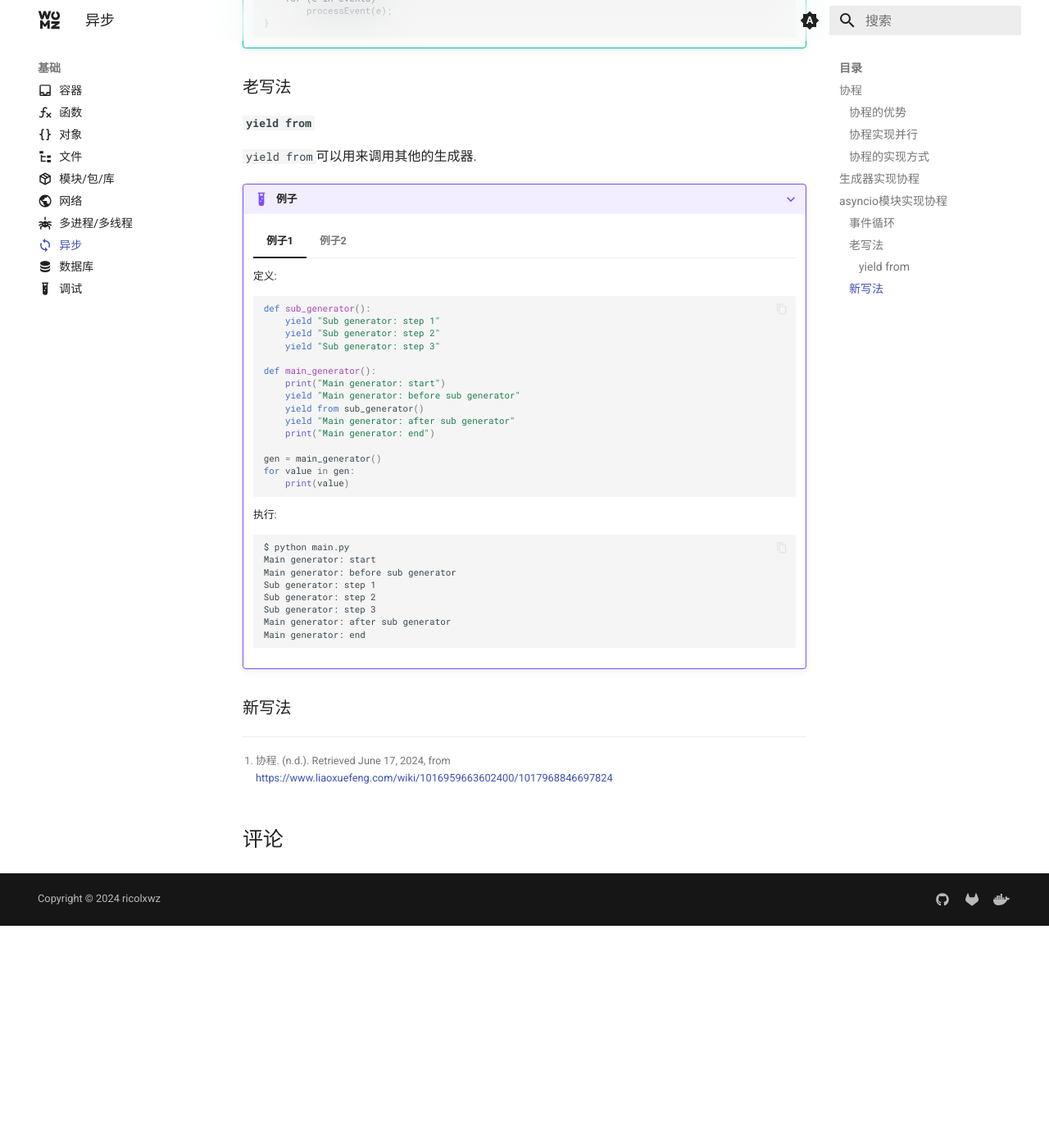
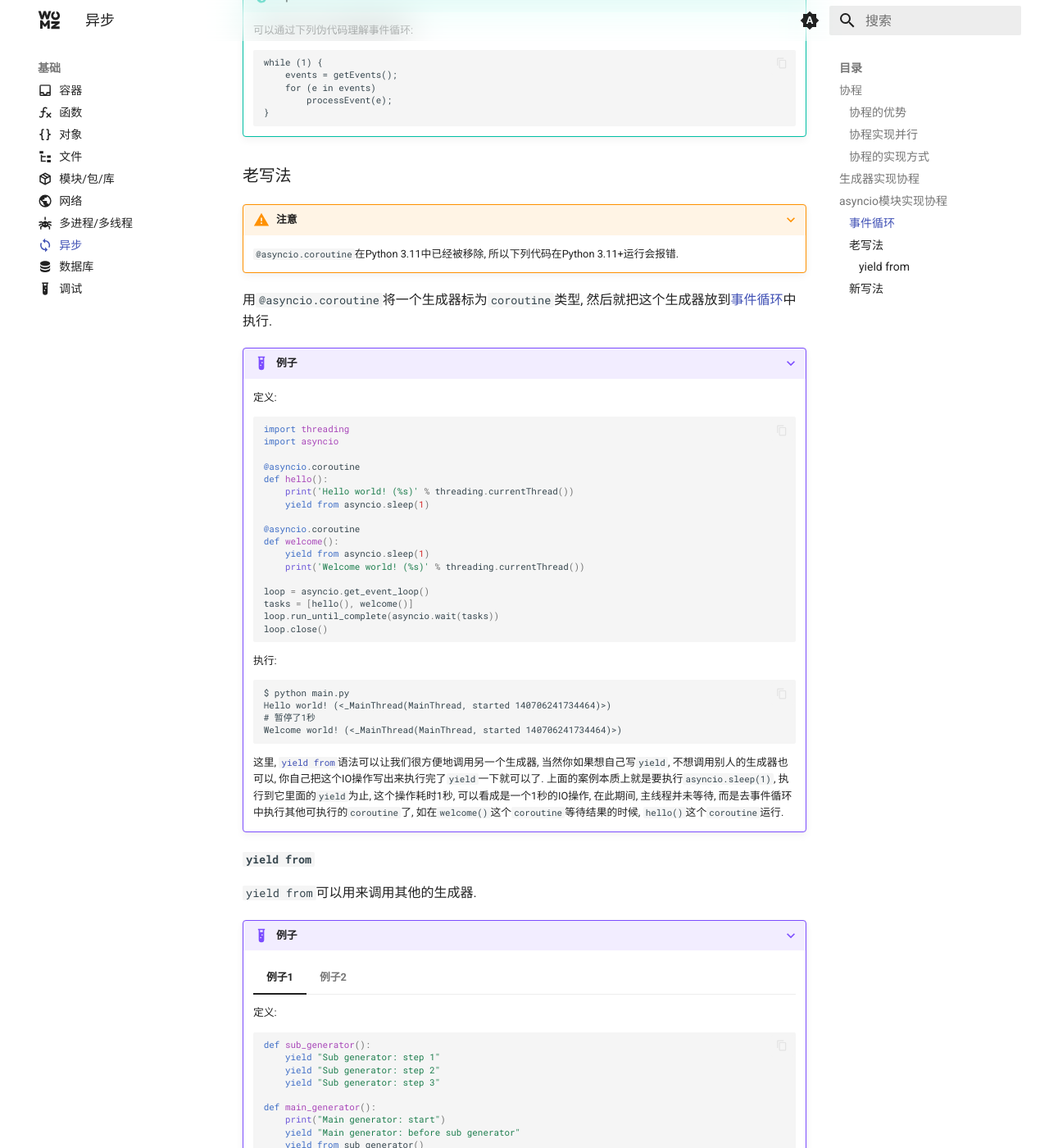
Before and after one commit to sigmax01/py, an MkDocs documentation site: the page built from docs/基础/异步.md, in a window 1280 px wide and 1400 px high, scrolled down 3116 px. Shown: the whole window at 82% size. Built offline with MkDocs 1.6.1 and Material for MkDocs 9.7.7, drawn with Linux system fonts in a browser that asks for light colours; comment, search, counter and statistics services are not loaded; before the commit the page ends 4245 px from its top, so only the background shows below that; some of the changed text lies outside the part shown.

Commit message:
`docs: Update module documentation for introducing asyncio module and explaining event loop and coroutines`

````diff
--- a/docs/基础/异步.md
+++ b/docs/基础/异步.md
@@ -129,7 +129,9 @@
 
 ## `asyncio`模块实现协程
 
-### 事件循环
+`asyncio`是Python 3.4版本引入的, 内置了对异步IO的支持. 它的编程模型就是一个[事件循环](#事件循环), 我们从`asyncio`模块中直接获取一个`EventLoop`的引用, 然后把需要执行的协程放到`EventLoop`中执行, 就实现了异步IO.
+
+### 事件循环 {事件循环}
 
 在系统中, 可以产生事件的实体叫做事件源, 能处理事件的实体叫做事件处理者. 此外, 还有一些第三方实体叫做事件循环. 它的作用是管理所有的事件, 在整个程序运行的过程中不断循环执行, 追踪事件发生的顺序将它们放到队列中, 当主线程空闲的时候, 调用相应的事件处理者来处理事件.
 
@@ -147,7 +149,48 @@
 
 ### 老写法
 
-#### `yield from`
+???+ warning "注意"
+
+    `@asyncio.coroutine`在Python 3.11中已经被移除, 所以下列代码在Python 3.11+运行会报错.
+
+用`@asyncio.coroutine`将一个生成器标为`coroutine`类型, 然后就把这个生成器放到[事件循环](#事件循环)中执行.
+
+???+ example "例子"
+
+    定义:
+
+    ```py
+    import threading
+    import asyncio
+
+    @asyncio.coroutine
+    def hello():
+        print('Hello world! (%s)' % threading.currentThread())
+        yield from asyncio.sleep(1)
+
+    @asyncio.coroutine
+    def welcome():
+        yield from asyncio.sleep(1)
+        print('Welcome world! (%s)' % threading.currentThread())
+
+    loop = asyncio.get_event_loop()
+    tasks = [hello(), welcome()]
+    loop.run_until_complete(asyncio.wait(tasks))
+    loop.close()
+    ```
+
+    执行:
+
+    ```
+    $ python main.py
+    Hello world! (<_MainThread(MainThread, started 140706241734464)>)
+    # 暂停了1秒
+    Welcome world! (<_MainThread(MainThread, started 140706241734464)>)
+    ```
+
+    这里, [`yield from`](#yield-from)语法可以让我们很方便地调用另一个生成器, 当然你如果想自己写`yield`, 不想调用别人的生成器也可以, 你自己把这个IO操作写出来执行完了`yield`一下就可以了. 上面的案例本质上就是要执行`asyncio.sleep(1)`, 执行到它里面的`yield`为止, 这个操作耗时1秒, 可以看成是一个1秒的IO操作, 在此期间, 主线程并未等待, 而是去事件循环中执行其他可执行的`coroutine`了, 如在`welcome()`这个`coroutine`等待结果的时候, `hello()`这个`coroutine`运行.
+
+#### `yield from` {#yield-from}
 
 `yield from`可以用来调用其他的生成器.
 
@@ -222,4 +265,20 @@
 
 ### 新写法
 
+为了简化并更好的标识异步IO, 从Python3.5开始引入了新的语法`async`和`await`. 要使用新的语法, 只需要做两步的简单替换:
+
+1. 把`@asyncio.coroutine`替换为`async`
+2. 把`yield from`替换为`await`
+
+???+ example "例子"
+
+    ```py
+    async def hello():
+    print("Hello world!")
+    r = await asyncio.sleep(1)
+    print("Hello again!")
+    ```
+
 [^1]: 协程. (n.d.). Retrieved June 17, 2024, from https://www.liaoxuefeng.com/wiki/1016959663602400/1017968846697824
+[^2]: Asyncio. (n.d.). Retrieved June 17, 2024, from https://www.liaoxuefeng.com/wiki/1016959663602400/1017970488768640
+[^3]: Async/await. (n.d.). Retrieved June 17, 2024, from https://www.liaoxuefeng.com/wiki/1016959663602400/1048430311230688
````
